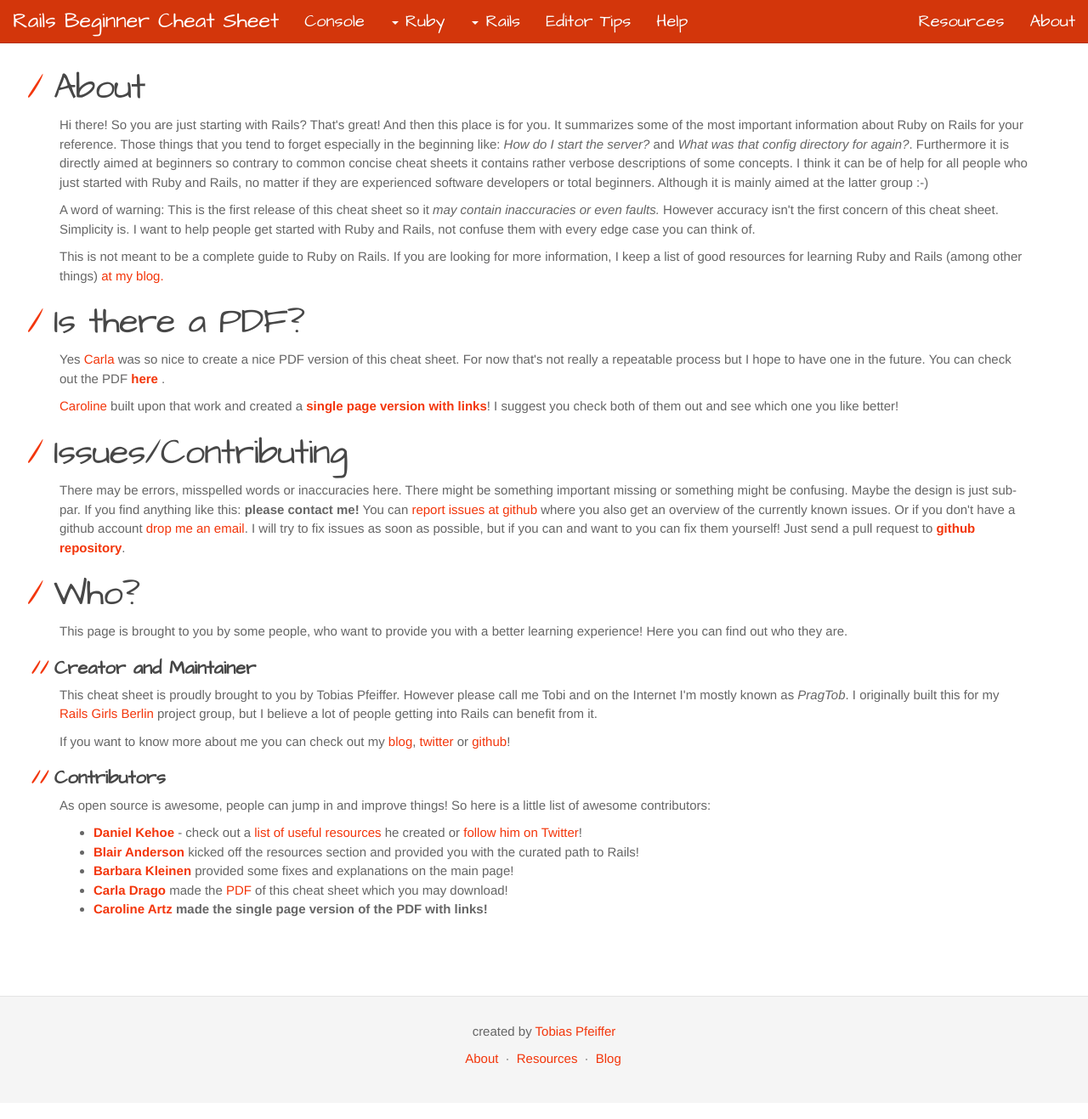
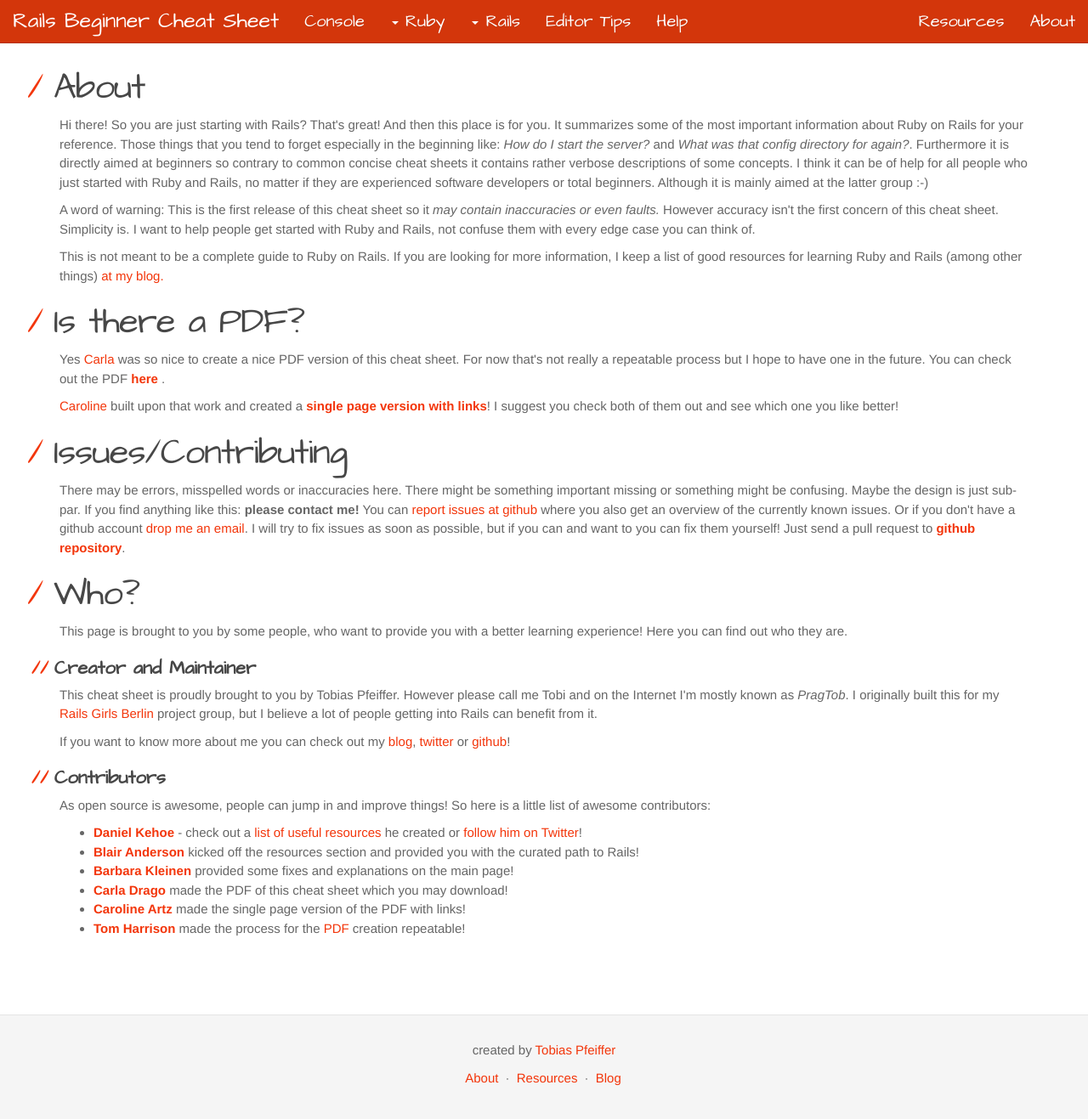
Before and after one commit to PragTob/rails-beginner-cheatsheet, a Jekyll site: the page built from about.html, in a window 1280 px wide and 1320 px high. Shown: the top 1317 px of the window at 85% size. Built offline with Jekyll 4.4.1, drawn with Linux system fonts in a browser that asks for light colours.

Commit message:
Attribution for the repeatable PDF creation :)

```diff
--- a/about.html
+++ b/about.html
@@ -102,11 +102,17 @@
   </li>
   <li>
     <strong><a href="http://somewherehq.com/people/17-carla-drago">
-      Carla Drago</a></strong> made the
-    <a href="RailsBeginnerCheatSheet.pdf">PDF</a> of this cheat sheet
-    which you may download!
+      Carla Drago</a></strong> made the PDF of this cheat sheet which you
+      may download!
   </li>
   <li>
-    <strong><a href="http://www.carolineartz.me/">Caroline Artz</a> made the single page version of the PDF with links!</strong>
+    <strong><a href="http://www.carolineartz.me/">Caroline Artz</a></strong>
+    made the single page version of the PDF with links!
+  </li>
+  <li>
+    <strong><a href="http://www.thetomharrison.com/">Tom Harrison</a></strong>
+    made the
+    process for the <a href="RailsBeginnerCheatSheet.pdf">PDF</a> creation
+    repeatable!
   </li>
 </ul>
```
